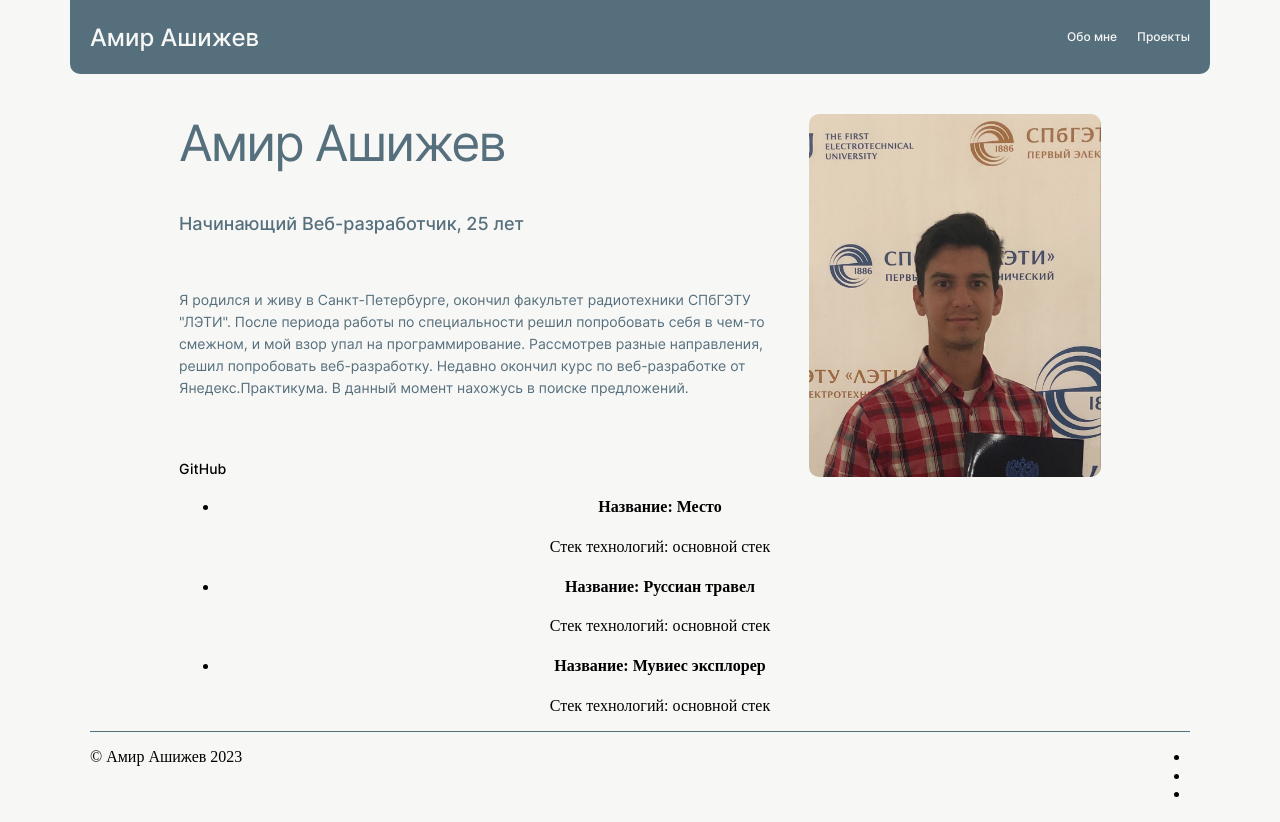
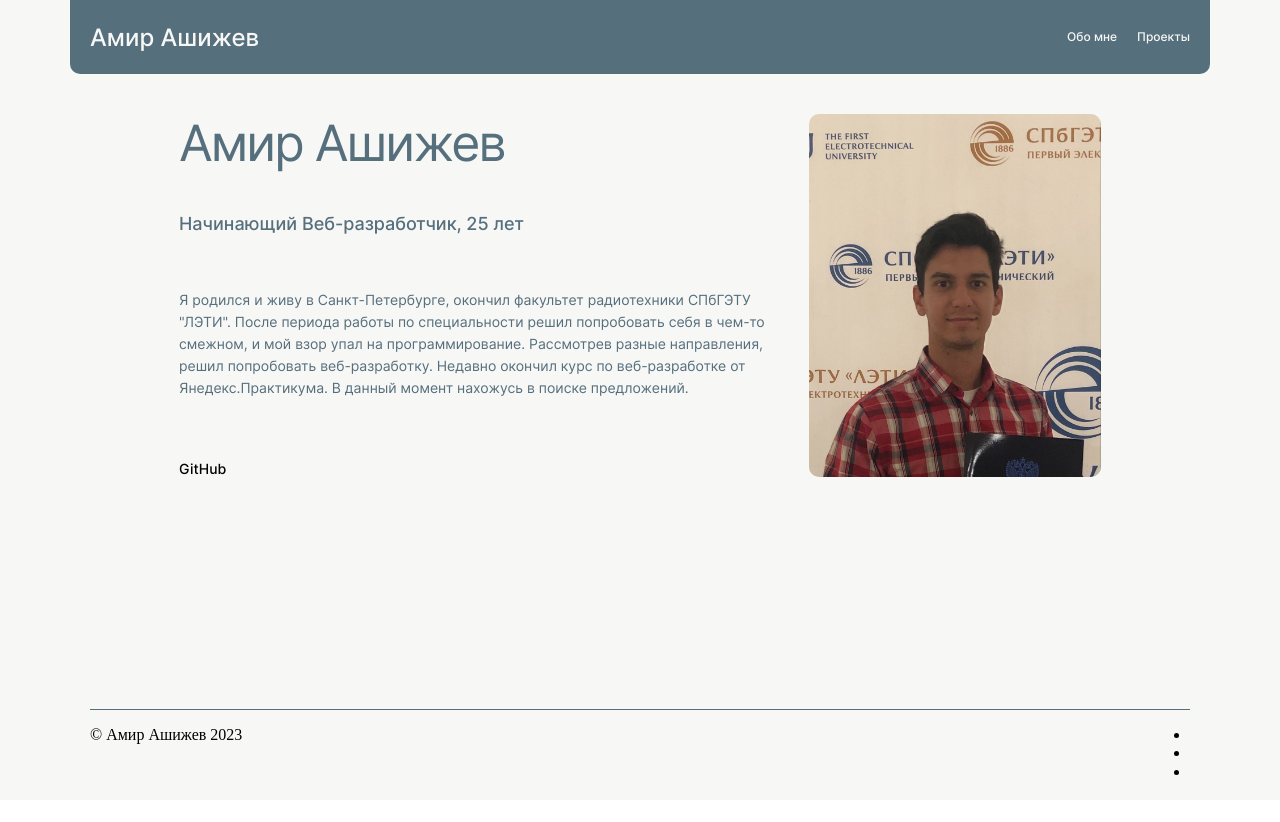
Before and after one commit to AmirAshizhev/portfolio, a React (Create React App) app: page / in a window 1280 px wide. After the commit the page ends 800 px from the top, so only its background shows below. Built offline with nearby package versions, Linux system fonts and the light colour scheme.

Commit message:
added roter

```diff
--- a/src/components/Main.js
+++ b/src/components/Main.js
@@ -1,11 +1,16 @@
+import { Route, Routes } from 'react-router-dom';
 import Portfolio from './Portfolio';
 import Projects from './Projects';
 
 function Main() {
   return(
     <main className='main'>
-      <Portfolio/>
-      <Projects/>
+      <Routes>
+        <Route path='/' element={<Portfolio/>}/>
+        <Route path='/projects' element={<Projects/>}/>
+      </Routes>
+
+
     </main>
   )
 
```
